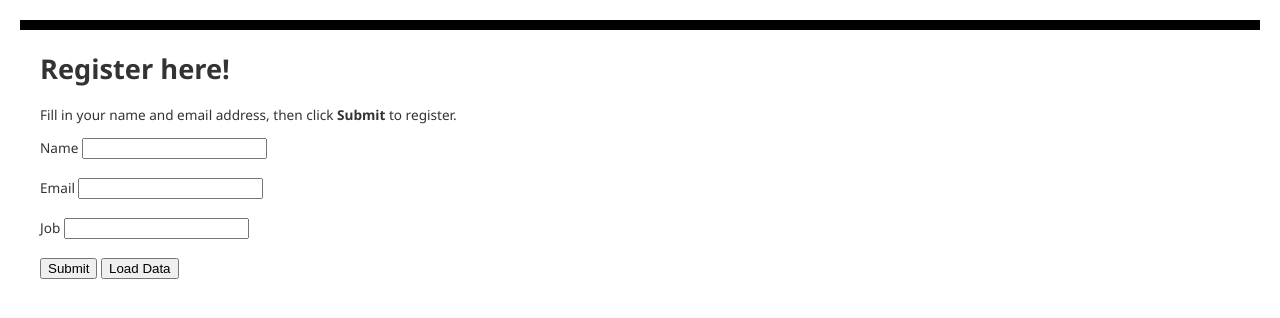
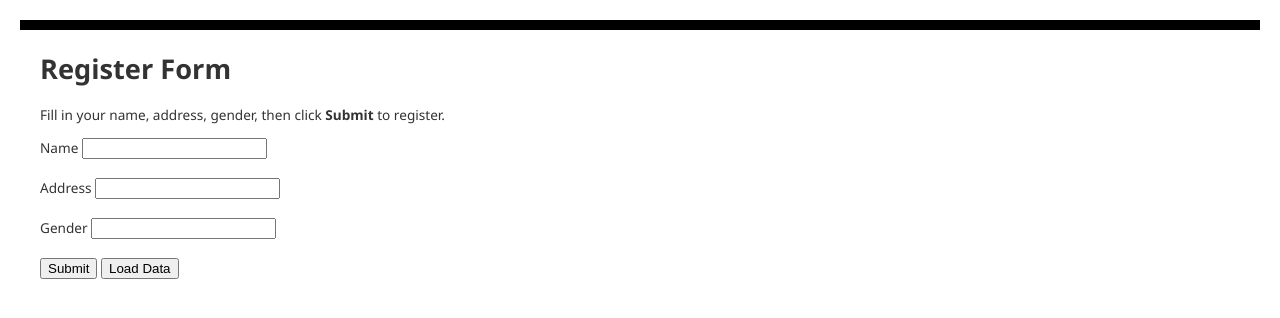
Before and after one commit to iyan328/submission1MACD, a PHP site: page / in a window 1280 px wide. Shown: the top 318 px of the page. Run offline with PHP 8.4, Linux system fonts and the light colour scheme; some libraries are stand-ins or nearby versions.

Commit message:
Update index.php

```diff
--- a/index.php
+++ b/index.php
@@ -1,6 +1,6 @@
 <html>
  <head>
- <Title>Registration Form</Title>
+ <Title>Student Form</Title>
  <style type="text/css">
  	body { background-color: #fff; border-top: solid 10px #000;
  	    color: #333; font-size: .85em; margin: 20; padding: 20;
@@ -16,20 +16,20 @@
  </style>
  </head>
  <body>
- <h1>Register here!</h1>
- <p>Fill in your name and email address, then click <strong>Submit</strong> to register.</p>
+ <h1>Register Form</h1>
+ <p>Fill in your name, address, gender, then click <strong>Submit</strong> to register.</p>
  <form method="post" action="index.php" enctype="multipart/form-data" >
        Name  <input type="text" name="name" id="name"/></br></br>
-       Email <input type="text" name="email" id="email"/></br></br>
-       Job <input type="text" name="job" id="job"/></br></br>
+       Address <input type="text" name="address" id="address"/></br></br>
+       Gender <input type="text" name="gender" id="gender"/></br></br>
        <input type="submit" name="submit" value="Submit" />
-       <input type="submit" name="load_data" value="Load Data" />
+       <input type="submit" name="show_data" value="Load Data" />
  </form>
  <?php
-    $host = "<Nama server database Anda>";
-    $user = "<Nama admin database Anda>";
-    $pass = "<Password admin database Anda>";
-    $db = "<Nama database Anda>";
+    $host = "macdsubmission1.database.windows.net";
+    $user = "firchan";
+    $pass = "Sagasalare29";
+    $db = "MACDsubmission1";
     try {
         $conn = new PDO("sqlsrv:server = $host; Database = $db", $user, $pass);
         $conn->setAttribute( PDO::ATTR_ERRMODE, PDO::ERRMODE_EXCEPTION );
@@ -39,43 +39,43 @@
     if (isset($_POST['submit'])) {
         try {
             $name = $_POST['name'];
-            $email = $_POST['email'];
-            $job = $_POST['job'];
+            $address = $_POST['address'];
+            $gender = $_POST['gender'];
             $date = date("Y-m-d");
             // Insert data
-            $sql_insert = "INSERT INTO Registration (name, email, job, date)
+            $sql_insert = "INSERT INTO Student (name, address, gender, date)
                         VALUES (?,?,?,?)";
             $stmt = $conn->prepare($sql_insert);
             $stmt->bindValue(1, $name);
-            $stmt->bindValue(2, $email);
-            $stmt->bindValue(3, $job);
+            $stmt->bindValue(2, $address);
+            $stmt->bindValue(3, $gender);
             $stmt->bindValue(4, $date);
             $stmt->execute();
         } catch(Exception $e) {
             echo "Failed: " . $e;
         }
-        echo "<h3>Your're registered!</h3>";
-    } else if (isset($_POST['load_data'])) {
+        echo "<h3>Registered Successfully!</h3>";
+    } else if (isset($_POST['show_data'])) {
         try {
-            $sql_select = "SELECT * FROM Registration";
+            $sql_select = "SELECT * FROM Student";
             $stmt = $conn->query($sql_select);
             $registrants = $stmt->fetchAll();
             if(count($registrants) > 0) {
-                echo "<h2>People who are registered:</h2>";
+                echo "<h2>Student who are registered:</h2>";
                 echo "<table>";
                 echo "<tr><th>Name</th>";
-                echo "<th>Email</th>";
-                echo "<th>Job</th>";
+                echo "<th>Address</th>";
+                echo "<th>Gender</th>";
                 echo "<th>Date</th></tr>";
                 foreach($registrants as $registrant) {
                     echo "<tr><td>".$registrant['name']."</td>";
-                    echo "<td>".$registrant['email']."</td>";
-                    echo "<td>".$registrant['job']."</td>";
+                    echo "<td>".$registrant['address']."</td>";
+                    echo "<td>".$registrant['gender']."</td>";
                     echo "<td>".$registrant['date']."</td></tr>";
                 }
                 echo "</table>";
             } else {
-                echo "<h3>No one is currently registered.</h3>";
+                echo "<h3>No student is registered.</h3>";
             }
         } catch(Exception $e) {
             echo "Failed: " . $e;
```
